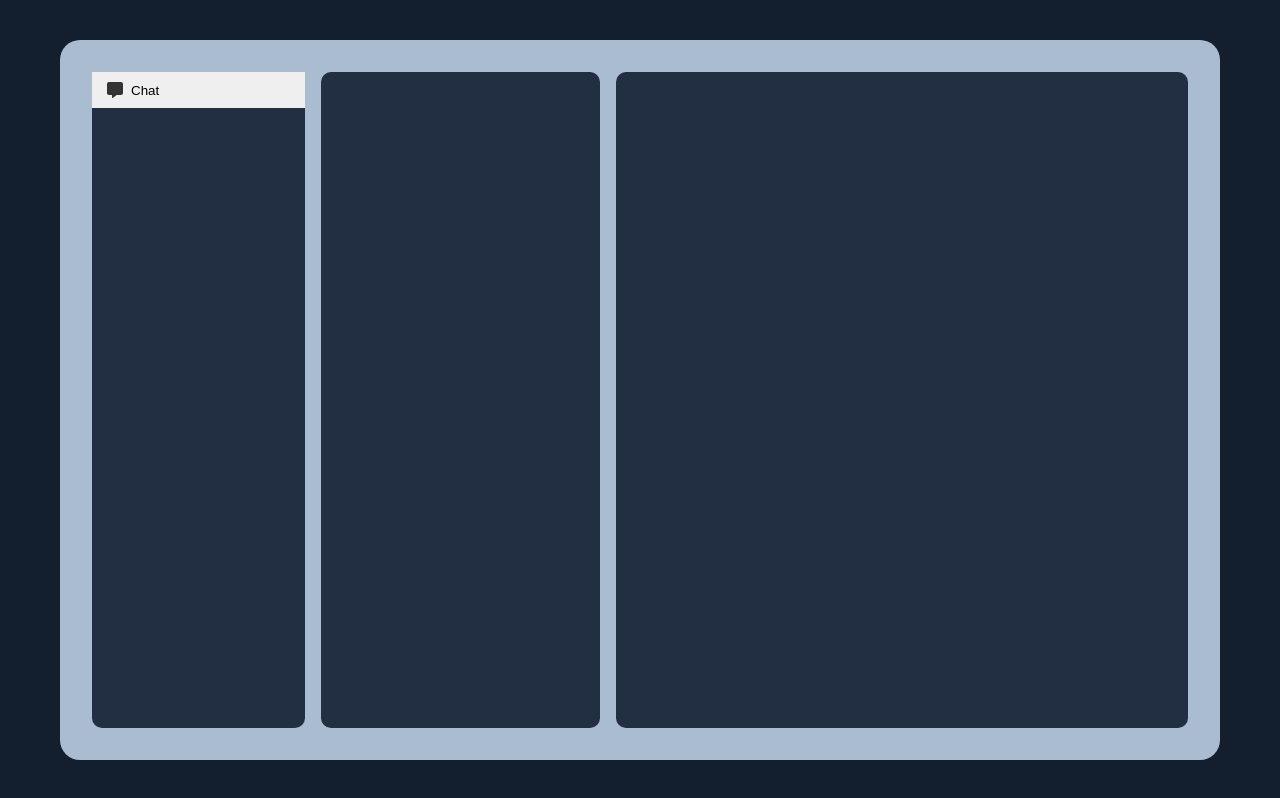
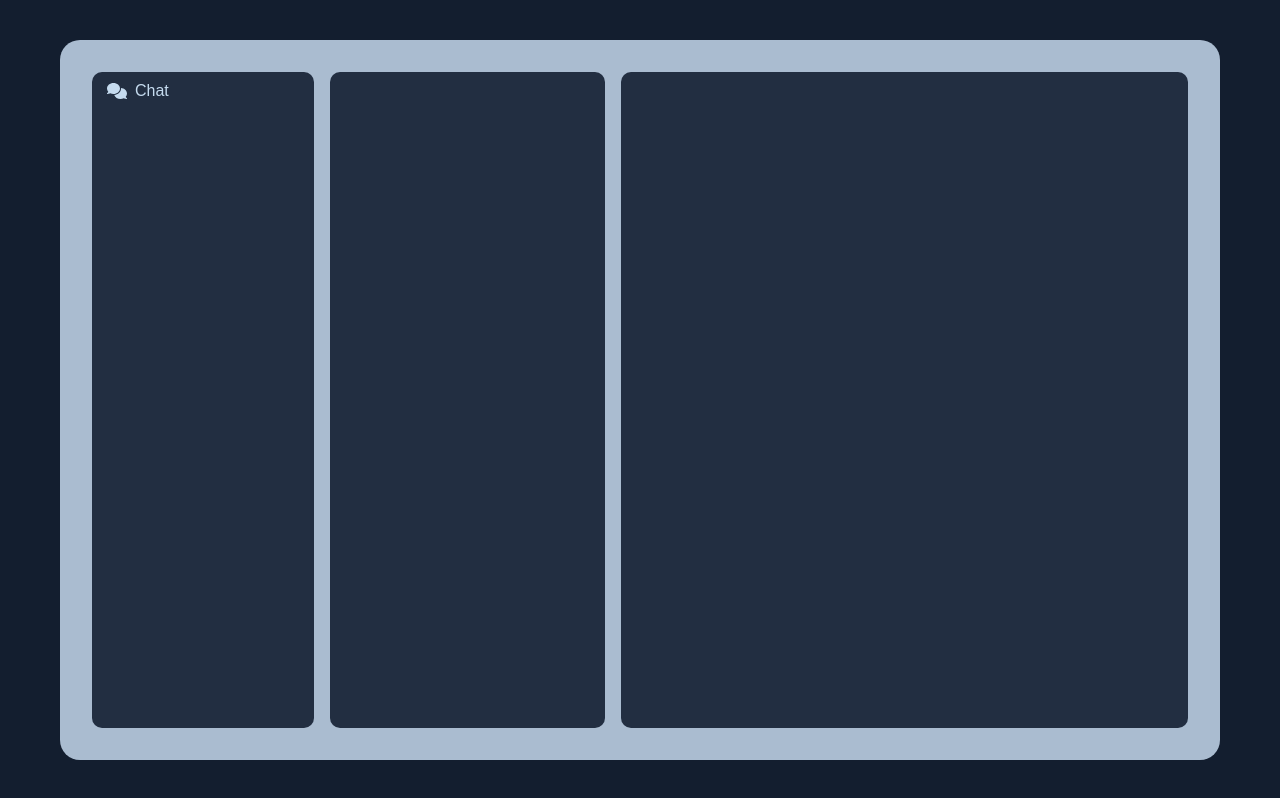
Before and after one commit to AdrielKlem/chatroom, a React (Vite) app: page / in a window 1280 px wide. Built offline with nearby package versions, Linux system fonts and the light colour scheme.

Commit message:
update button

```diff
--- a/src/components/ButtonNav/styles.ts
+++ b/src/components/ButtonNav/styles.ts
@@ -4,18 +4,26 @@ import styled from "styled-components";
 export const Container = styled.button`
     display: flex;
     align-items: center;
+
     width: 100%;
     padding: 1rem 1.5rem;
+    border-radius: 1rem;
+
+    background: none;
+
     cursor: pointer;
     transition: background-color .5s;
+
+    color: ${({ theme }) => theme.colors.thirdColor};
+    font-size: 1.6em;
+
 
     &:hover {
         background-color: ${({ theme }) => theme.colors.actionColor};
     }
 
-    > svg { /* Estiliza o ícone */
-        margin-right: 8px;
-        font-size: 1.2em;
-        color: #333;
+    > svg {
+        margin-right: .8rem;
+        font-size: 1em;
     }
 `
--- a/src/pages/Home/index.tsx
+++ b/src/pages/Home/index.tsx
@@ -1,10 +1,10 @@
 import { FontAwesomeIcon } from '@fortawesome/react-fontawesome'
-import { faMessage } from '@fortawesome/free-solid-svg-icons'
+import { faComments } from '@fortawesome/free-solid-svg-icons'
 
 import { Container, Display, Menu, Inbox, Chatting } from "./styles"
 import { ButtonNav } from "../../components/ButtonNav"
 
-const IconChat = <FontAwesomeIcon icon={faMessage} />
+const IconChat = <FontAwesomeIcon icon={faComments} />
 
 export function Home() {
     return (
```
